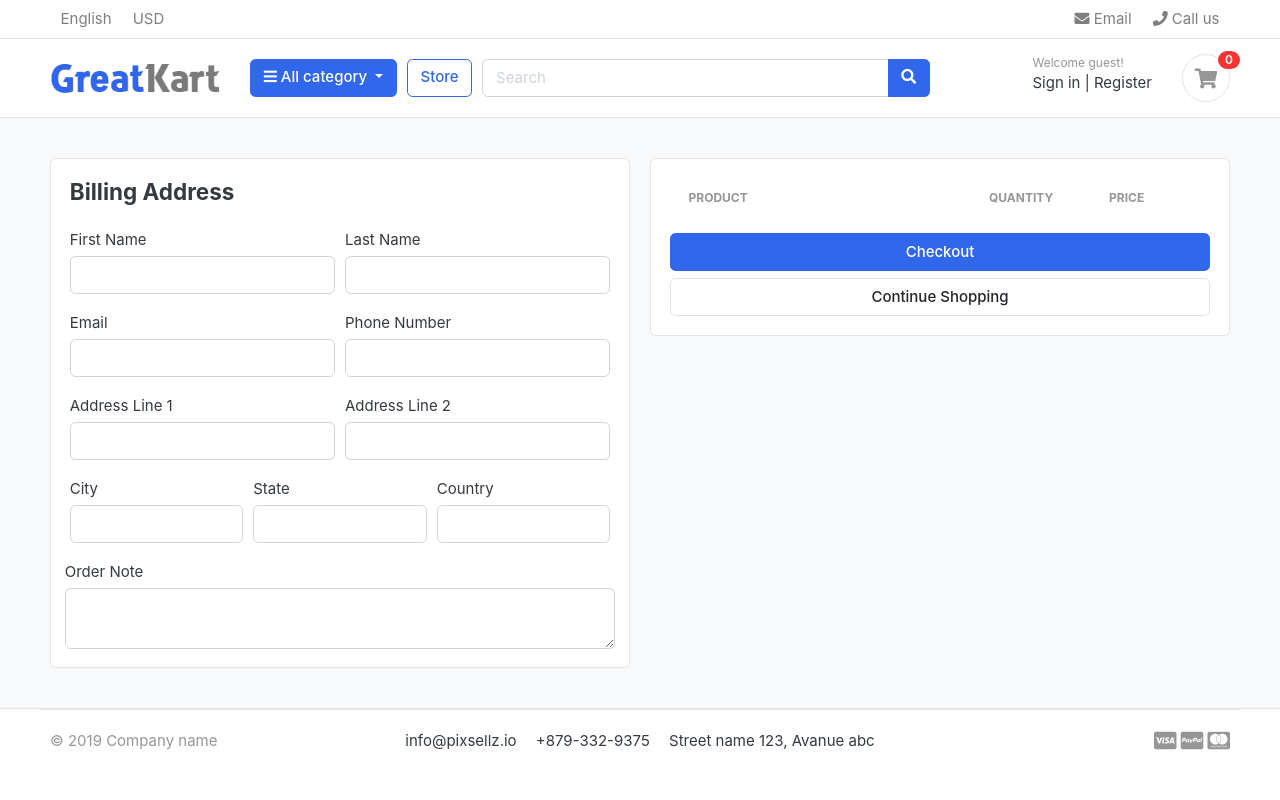
After one commit to quangnd512/python_Ecommece_pr, a Django app: page /cart/checkout/ in a window 1280 px wide. The commit adds this page. Run offline with Django 3.2, Linux system fonts and the light colour scheme; data comes from the database, SQL or seed files in the repository; both versions use the stored data as it was after the commit; lists and menus that the app fills with data are empty; some libraries are stand-ins or nearby versions; some web fonts are replaced.

Commit message:
Checkout Page Design

```diff
--- a/carts/urls.py
+++ b/carts/urls.py
@@ -6,4 +6,6 @@ urlpatterns = [
     path('add_cart/<int:product_id>/', views.add_cart, name='add_cart'),
     path('remove_cart/<int:product_id>/<int:cart_item_id>/', views.remove_cart, name='remove_cart'),
     path('remove_cart_item/<int:product_id>/<int:cart_item_id>/', views.remove_cart_item, name='remove_cart_item'),
+
+    path('checkout/', views.checkout, name='checkout'),
 ]
--- a/carts/views.py
+++ b/carts/views.py
@@ -1,7 +1,10 @@
+from typing import Any
+
 from django.http import HttpResponse
 from django.shortcuts import render, redirect, get_object_or_404
 from carts.models import Cart, CartItem
 from store.models import Product, Variation
+from django.core.exceptions import ObjectDoesNotExist
 
 # Create your views here.
 def _cart_id(request):
@@ -123,3 +126,27 @@ def remove_cart_item(request, product_id, cart_item_id):
     cart_item = CartItem.objects.get(product=product, cart=cart, id=cart_item_id)
     cart_item.delete()
     return redirect('cart')
+
+def checkout(request, total=0, quantity=0, cart_items=None):
+    try:
+        tax = 0
+        grand_total = 0
+        cart = Cart.objects.get(cart_id=_cart_id(request))
+        cart_items = CartItem.objects.filter(cart=cart, is_active=True)
+
+        for cart_item in cart_items:
+            total += (cart_item.product.price * cart_item.quantity )
+            quantity += cart_item.quantity
+        tax = (total*2)/100
+        grand_total = total + tax
+    except ObjectDoesNotExist:
+        pass
+
+    context = {
+        'total': total,
+        'quantity': quantity,
+        'cart_items': cart_items,
+        'tax': tax,
+        'grand_total': grand_total,
+    }
+    return render(request, 'store/checkout.html', context)
--- a/templates/store/cart.html
+++ b/templates/store/cart.html
@@ -102,7 +102,7 @@
 			<p class="text-center mb-3">
 				<img src="{% static './images/misc/payments.png' %}" height="26">
 			</p>
-			<a href="./place-order.html" class="btn btn-primary btn-block"> Checkout </a>
+			<a href="{% url 'checkout' %}" class="btn btn-primary btn-block"> Checkout </a>
 			<a href="{% url 'store' %}" class="btn btn-light btn-block">Continue Shopping</a>
 		</div> <!-- card-body.// -->
 		</div> <!-- card.// -->
--- /dev/null
+++ b/templates/store/checkout.html
@@ -0,0 +1,131 @@
+{% extends 'base.html' %}
+
+{% load static %}
+{% block content %}
+
+<section class="section-content padding-y bg">
+<div class="container">
+
+<!-- ============================ COMPONENT 1 ================================= -->
+<div class="row">
+	<aside class="col-lg-6">
+<div class="card">
+	<div class="card-body">
+		<h4 class="card-title mb-4">Billing Address </h4>
+		<form action="">
+			<div class="form-row">
+				<div class="col form-group">
+					<label for="">First Name</label>
+					<input type="text" name="first-name" class="form-control" required>
+				</div>
+				<div class="col form-group">
+					<label for="">Last Name</label>
+					<input type="text" name="last-name" class="form-control" required>
+				</div>
+			</div>
+			<div class="form-row">
+				<div class="col form-group">
+					<label for="">Email</label>
+					<input type="email" name="email" class="form-control" required>
+				</div>
+				<div class="col form-group">
+					<label for="">Phone Number</label>
+					<input type="text" name="phone" class="form-control" required>
+				</div>
+			</div>
+			<div class="form-row">
+				<div class="col form-group">
+					<label for="">Address Line 1</label>
+					<input type="text" name="address-line-1" class="form-control" required>
+				</div>
+				<div class="col form-group">
+					<label for="">Address Line 2</label>
+					<input type="text" name="address-line-2" class="form-control">
+				</div>
+			</div>
+			<div class="form-row">
+				<div class="col form-group">
+					<label for="">City</label>
+					<input type="text" name="city" class="form-control" required>
+				</div>
+				<div class="col form-group">
+					<label for="">State</label>
+					<input type="text" name="state" class="form-control" required>
+				</div>
+				<div class="col form-group">
+					<label for="">Country</label>
+					<input type="text" name="country" class="form-control" required>
+				</div>
+			</div>
+			<div class="form-row">
+				<label for="">Order Note</label>
+				<textarea name="order_note" rows="2" class="form-control"></textarea>
+			</div>
+		</form>
+	</div>
+</div> <!-- card.// -->
+
+	</aside> <!-- col.// -->
+	<aside class="col-lg-6">
+
+		<div class="card">
+		<div class="card-body">
+			<table class="table table-borderless table-shopping-cart">
+				<thead class="text-muted">
+				<tr class="small text-uppercase">
+				  <th scope="col">Product</th>
+				  <th scope="col" width="120">Quantity</th>
+				  <th scope="col" width="120">Price</th>
+				</tr>
+				</thead>
+				<tbody>
+
+				{% for cart_item in cart_items %}
+				<tr>
+					<td>
+						<figure class="itemside align-items-center">
+							<div class="aside"><img src="{{ cart_item.product.images.url }}" class="img-sm"></div>
+							<figcaption class="info">
+								<a href="{{ cart_item.product.get_url }}" class="title text-dark">{{ cart_item.product.product_name }}</a>
+								<p class="text-muted small">
+									{% if cart_item.variations.all %}
+										{% for item in cart_item.variations.all %}
+											{{ item.variation_category | capfirst }} : {{ item.variation_value | capfirst }} <br>
+										{% endfor %}
+									{% endif %}
+								</p>
+							</figcaption>
+						</figure>
+					</td>
+					<td>
+
+						<label for="">{{ cart_item.quantity }}</label>
+
+					</td>
+					<td>
+						<div class="price-wrap">
+							<var class="price">{{ cart_item.sub_total }}đ</var>
+							<small class="text-muted"> {{ cart_item.product.price }}đ </small>
+						</div> <!-- price-wrap .// -->
+					</td>
+				</tr>
+				{% endfor %}
+
+				</tbody>
+				</table>
+			<a href="./place-order.html" class="btn btn-primary btn-block"> Checkout </a>
+			<a href="{% url 'store' %}" class="btn btn-light btn-block">Continue Shopping</a>
+		</div> <!-- card-body.// -->
+		</div> <!-- card.// -->
+
+</aside> <!-- col.// -->
+
+
+</div> <!-- row.// -->
+<!-- ============================ COMPONENT 1 END .// ================================= -->
+
+</div> <!-- container .//  -->
+</section>
+<!-- ========================= SECTION CONTENT END// ========================= -->
+
+{% endblock %}
```
Also changed, not shown: db.sqlite3.
